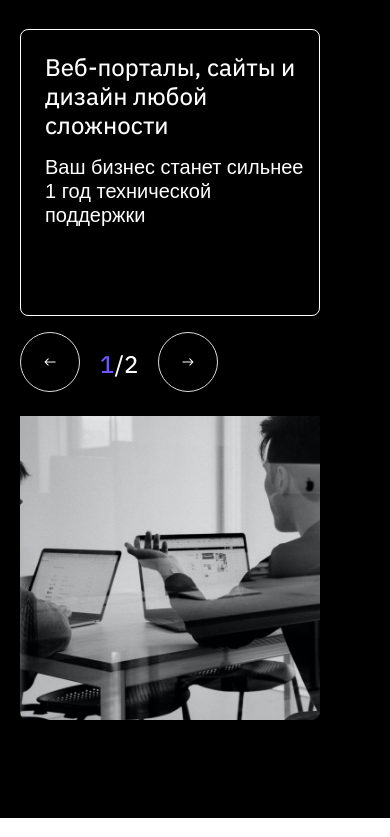
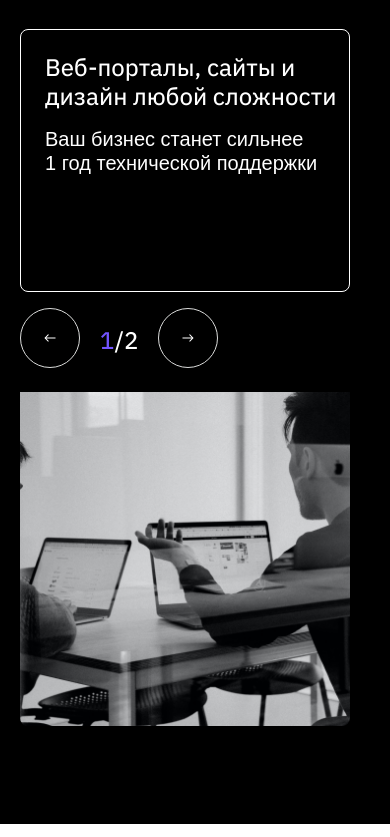
Before and after one commit to Murat1703/qala-digital, a plain HTML site: page index.html in a window 390 px wide. Shown: the part 263-1100 px from the top of the page. Drawn offline with nearby package versions, Linux system fonts and the light colour scheme.

Commit message:
Add files via upload

```diff
--- a/assets/css/media.css
+++ b/assets/css/media.css
@@ -348,13 +348,13 @@
 }
 @media (max-width: 400px){
     .main-img-block img{
-        max-width: 300px;
+        max-width: 330px;
         height: 100%;
     }
     .main-slider-block{
-        max-width: 300px;
+        max-width: 330px;
     }
     .portfolio-item-img img{
-        max-width: 300px;
+        max-width: 330px;
     }
 }
```
